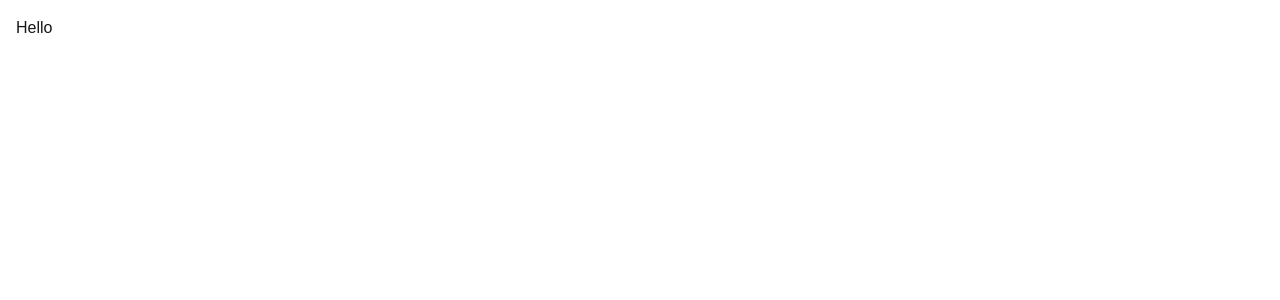
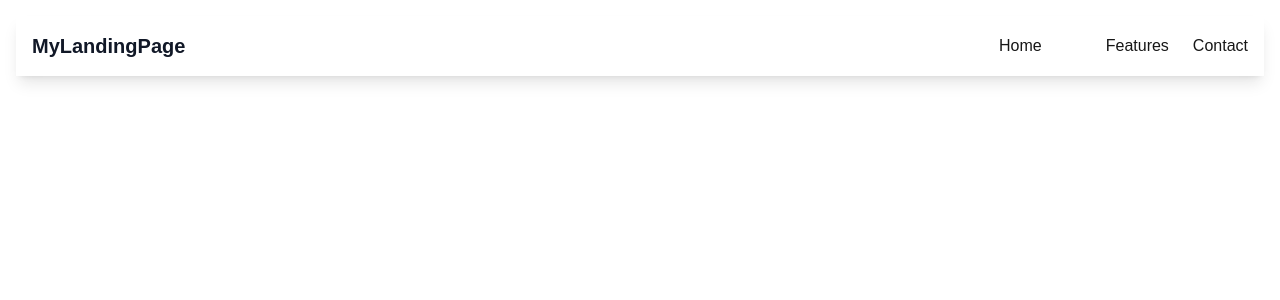
Before and after one commit to Elisha-Kiplangat/Opinion-app-frontend, a Next.js app: page / in a window 1280 px wide. Shown: the top 300 px of the page. Built offline with nearby package versions, Linux system fonts and the light colour scheme.

Commit message:
components

```diff
--- /dev/null
+++ b/src/app/components/Navbar.tsx
@@ -0,0 +1,21 @@
+import Link from 'next/link'
+import React from 'react'
+
+const Navbar = () => {
+  return (
+    <nav className="bg-white shadow-lg p-4">
+      <div className="container mx-auto flex justify-between items-center">
+        <div className="text-xl font-bold text-gray-900">
+          MyLandingPage
+        </div>
+        <ul className="flex space-x-6">
+          <li><Link href="#home" className="hover:bg-blue-500 p-10">Home</Link></li>
+          <li><Link href="#features" className="hover:text-blue-500">Features</Link></li>
+          <li><Link href="#contact" className="hover:text-blue-500">Contact</Link></li>
+        </ul>
+      </div>
+    </nav>
+  )
+}
+
+export default Navbar
--- a/src/app/page.tsx
+++ b/src/app/page.tsx
@@ -1,11 +1,10 @@
-import Image from "next/image";
+import Navbar from "./components/Navbar";
+
 
 export default function Home() {
   return (
     <>
-      <main>
-        <h1>Hello</h1>
-      </main>
+      <Navbar />
     </>
   );
 }
```
